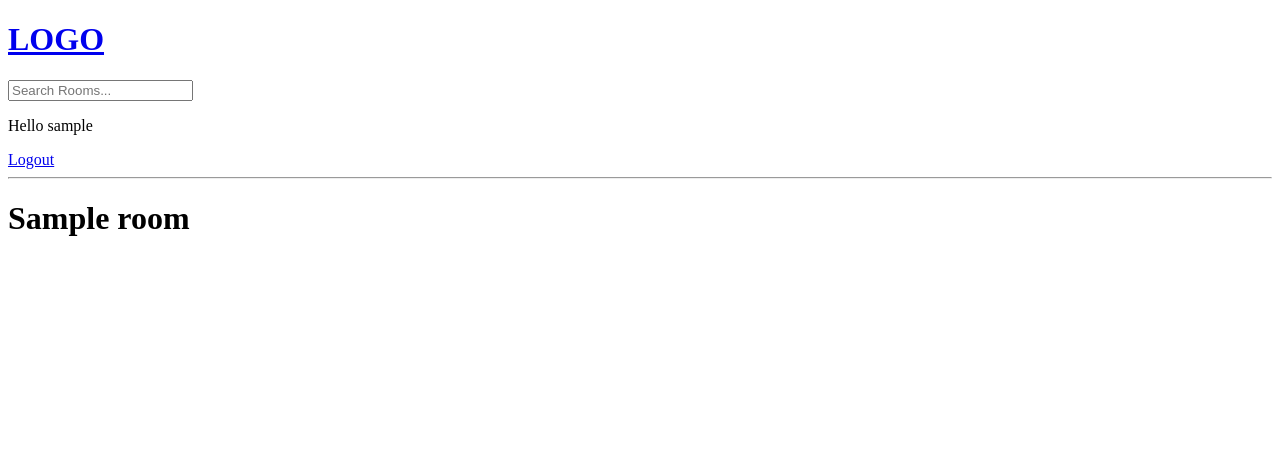
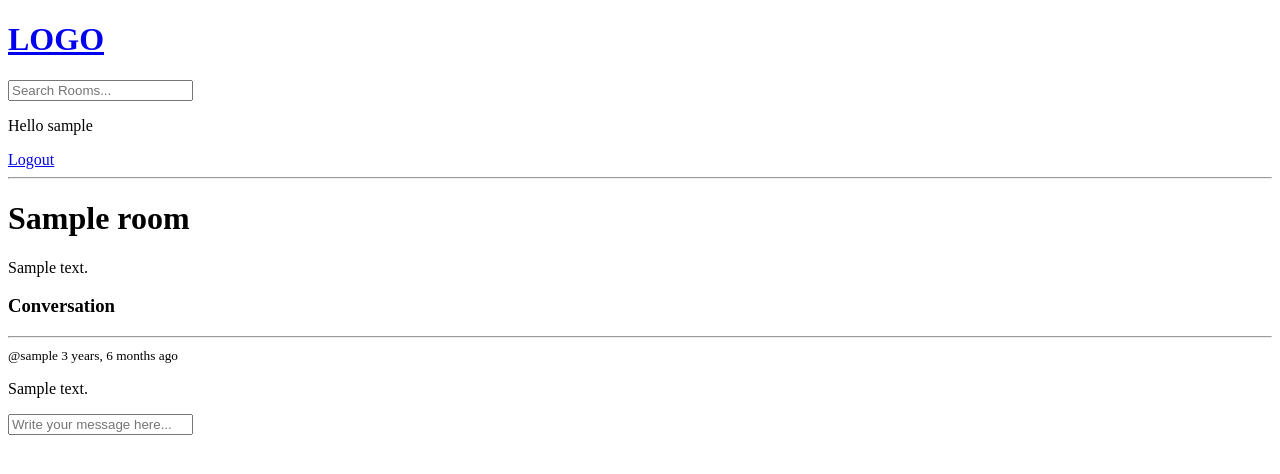
Before and after one commit to Isa1asN/studypal_django, a Django app: page /room/1/ in a window 1280 px wide. Shown: the top 474 px of the page. Run offline with Django 4.2, Linux system fonts and the light colour scheme; a user stored in the database is signed in; tables that the repository leaves empty hold one stand-in row (values such as "Sample post").

Commit message:
basic message create req complete

```diff
--- a/base/templates/base/room.html
+++ b/base/templates/base/room.html
@@ -4,4 +4,26 @@
 {% block content %}
 <h1>{{room.name}}</h1>
 
+<p>{{room.description}}</p>
+
+<div class="comment-wrapper">
+    <h3>Conversation</h3>
+    <hr>
+    {% for message in room_messages  %}
+    <div>
+        <small>@{{message.user}}       {{message.created|timesince}} ago</small>
+        <p>{{message.body}}</p>
+    </div>
+    {% endfor %}
+</div>
+
+
+{% if request.user.is_authenticated %}
+<div class="comment-form">
+    <form action="" method="POST">
+        {% csrf_token %}
+        <input type="text" name="body" placeholder="Write your message here..." id="">
+    </form>
+</div>
+{% endif %}
 {% endblock content %}
--- a/base/views.py
+++ b/base/views.py
@@ -5,7 +5,7 @@ from django.contrib.auth.models import User
 from django.contrib.auth import authenticate, login, logout
 from django.contrib.auth.decorators import login_required
 from django.db.models import Q
-from .models import Room, Topic
+from .models import Room, Topic, Message
 from .forms import RoomForm
 from django.contrib.auth.forms import UserCreationForm
 
@@ -61,7 +61,16 @@ def home(req):
 
 def room(req, pk):
     room = Room.objects.get(id=pk)
-    context = {'room':room}
+    room_messages = room.message_set.all().order_by('-created')
+    if req.method == 'POST':
+        message = Message.objects.create(
+            user = req.user,
+            room = room,
+            body = req.POST.get('body')
+        )
+        return redirect('room', pk = room.id)
+
+    context = {'room':room, 'room_messages' : room_messages}
     return render(req, 'base/room.html', context)
 
 @login_required(login_url='login')
```
